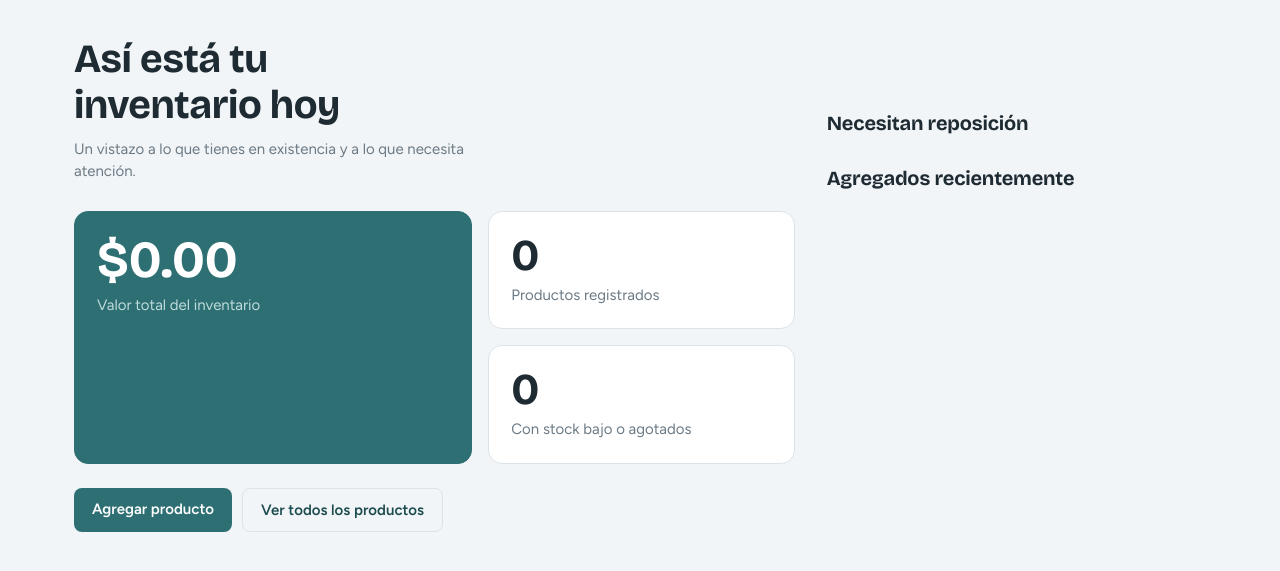
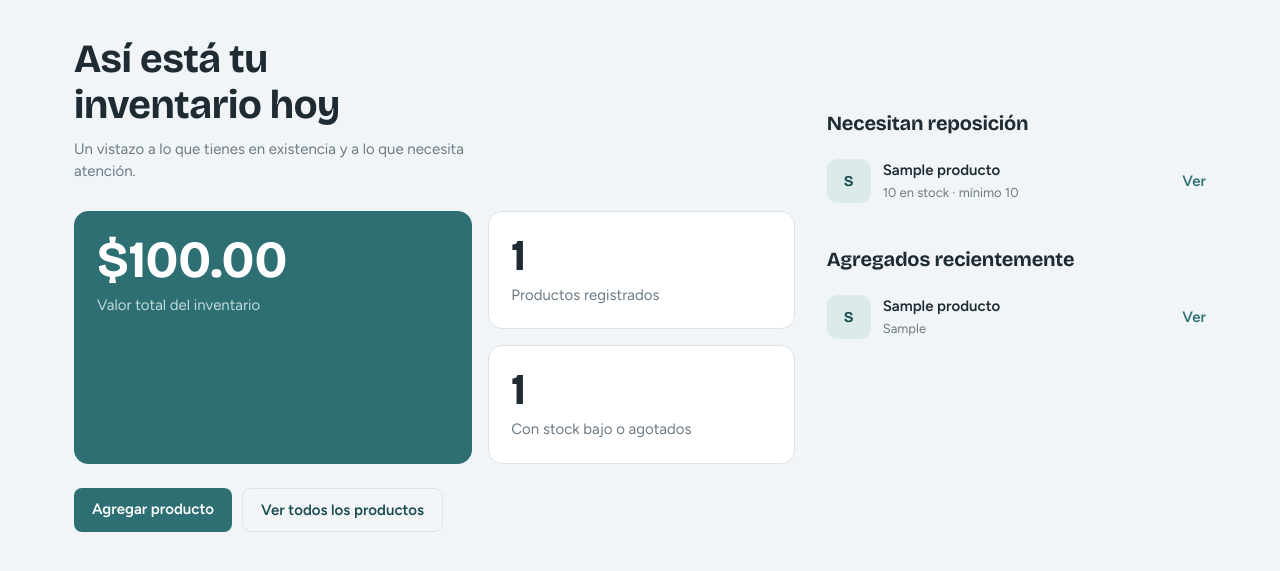
Before and after one commit to axlsnchz/InventarioEdD, a Spring Boot app: page / in a window 1280 px wide. Shown: the part 68-639 px from the top of the page. Run offline with Spring Boot 4, Linux system fonts and the light colour scheme; tables that the repository leaves empty hold one stand-in row (values such as "Sample post").

Commit message:
Agrega controller, service y pantallas conectadas a MySQL

```diff
--- /dev/null
+++ b/src/main/java/mx/edu/utez/inventarioEdD/controller/ProductoController.java
@@ -0,0 +1,43 @@
+package mx.edu.utez.inventarioEdD.controller;
+
+import mx.edu.utez.inventarioEdD.model.Producto;
+import mx.edu.utez.inventarioEdD.service.ProductoService;
+import org.springframework.stereotype.Controller;
+import org.springframework.ui.Model;
+import org.springframework.web.bind.annotation.GetMapping;
+
+import java.util.List;
+
+@Controller
+public class ProductoController {
+
+    private final ProductoService service;
+
+    public ProductoController(ProductoService service) {
+        this.service = service;
+    }
+
+    @GetMapping("/")
+    public String inicio(Model model) {
+        List<Producto> reposicion = service.necesitanReposicion();
+
+        model.addAttribute("valorTotal", service.valorTotalInventario());
+        model.addAttribute("totalProductos", service.listarTodos().size());
+        model.addAttribute("totalBajos", reposicion.size());
+        model.addAttribute("reposicion", reposicion);
+        model.addAttribute("recientes", service.agregadosRecientemente());
+        return "index";
+    }
+    @GetMapping("/productos")
+    public String productos(Model model) {
+        List<Producto> productos = service.listarTodos();
+        model.addAttribute("productos", productos);
+        model.addAttribute("total", productos.size());
+        return "productos";
+    }
+
+    @GetMapping("/productos/nuevo")
+    public String nuevo() {
+        return "formulario";
+    }
+}
--- a/src/main/java/mx/edu/utez/inventarioEdD/model/Producto.java
+++ b/src/main/java/mx/edu/utez/inventarioEdD/model/Producto.java
@@ -71,6 +71,11 @@ public class Producto {
         }
         return "Disponible";
     }
+    public String getClaseEstado() {
+        if (stockActual == null || stockActual == 0) return "out";
+        if (stockActual <= stockMinimo) return "low";
+        return "ok";
+    }
 
     public Double getValorEnInventario() {
         if (precio == null || stockActual == null) return 0.0;
--- a/src/main/resources/templates/index.html
+++ b/src/main/resources/templates/index.html
@@ -5,17 +5,17 @@
     <meta name="viewport" content="width=device-width, initial-scale=1">
     <title>Inventario</title>
     <link href="https://fonts.googleapis.com/css2?family=Bricolage+Grotesque:wght@500;700&family=Figtree:wght@400;500;600&display=swap" rel="stylesheet">
-    <link rel="stylesheet" th:href="@{/styles/styles.css}" href="/styles/styles.css">
+    <link rel="stylesheet" th:href="@{/styles.css}" href="../static/styles.css">
 </head>
 <body>
 
 <header>
     <div class="bar">
-        <a class="brand" href="index.html">Inventario</a>
+        <a class="brand" th:href="@{/}" href="#">Inventario</a>
         <nav>
-            <a class="on" href="index.html">Inicio</a>
-            <a href="productos.html">Productos</a>
-            <a href="formulario.html">Nuevo producto</a>
+            <a class="on" th:href="@{/}" href="#">Inicio</a>
+            <a th:href="@{/productos}" href="#">Productos</a>
+            <a th:href="@{/productos/nuevo}" href="#">Nuevo producto</a>
         </nav>
     </div>
 </header>
@@ -28,35 +28,50 @@
                 <p class="muted lead">Un vistazo a lo que tienes en existencia y a lo que necesita atención.</p>
                 <div class="big">
                     <div class="panel tint">
-                        <div class="num" id="kValor">$0.00</div>
+                        <div class="num" id="kValor"
+                             th:text="'$' + ${#numbers.formatDecimal(valorTotal,1,'COMMA',2,'POINT')}">$0.00</div>
                         <p class="muted" style="margin-top:8px">Valor total del inventario</p>
                     </div>
                     <div class="stack">
                         <div class="panel">
-                            <div class="num" id="kTotal">0</div>
+                            <div class="num" id="kTotal" th:text="${totalProductos}">0</div>
                             <p class="muted" style="margin-top:6px">Productos registrados</p>
                         </div>
                         <div class="panel">
-                            <div class="num" id="kBajo">0</div>
+                            <div class="num" id="kBajo" th:text="${totalBajos}">0</div>
                             <p class="muted" style="margin-top:6px">Con stock bajo o agotados</p>
                         </div>
                     </div>
                 </div>
                 <div class="shortcuts">
-                    <a class="btn" href="formulario.html">Agregar producto</a>
-                    <a class="btn ghost" href="productos.html">Ver todos los productos</a>
+                    <a class="btn" th:href="@{/productos/nuevo}" href="#">Agregar producto</a>
+                    <a class="btn ghost" th:href="@{/productos}" href="#">Ver todos los productos</a>
                 </div>
             </div>
 
             <aside class="side">
                 <h2>Necesitan reposición</h2>
                 <ul class="list" id="listBajo">
-                    <!-- Elementos dinámicos -->
+                    <li th:each="p : ${reposicion}">
+                        <div class="thumb" th:text="${p.inicial}">L</div>
+                        <div class="grow">
+                            <b th:text="${p.nombre}">Producto</b>
+                            <span th:text="${p.stockActual} + ' en stock · mínimo ' + ${p.stockMinimo}">6 en stock</span>
+                        </div>
+                        <a class="link" th:href="@{/productos/{id}(id=${p.id})}" href="#">Ver</a>
+                    </li>
                 </ul>
 
                 <h2 style="margin-top:32px">Agregados recientemente</h2>
                 <ul class="list" id="listReciente">
-                    <!-- Elementos dinámicos -->
+                    <li th:each="p : ${recientes}">
+                        <div class="thumb" th:text="${p.inicial}">M</div>
+                        <div class="grow">
+                            <b th:text="${p.nombre}">Producto</b>
+                            <span th:text="${p.categoria}">Categoría</span>
+                        </div>
+                        <a class="link" th:href="@{/productos/{id}(id=${p.id})}" href="#">Ver</a>
+                    </li>
                 </ul>
             </aside>
         </div>
```
Also changed, not shown: pom.xml (+6 -1 lines), src/main/java/mx/edu/utez/inventarioEdD/service/ProductoService.java (added, +43 -0 lines), src/main/resources/application.properties (+7 -0 lines), src/main/resources/templates/detalle.html (+5 -6 lines), src/main/resources/templates/formulario.html (+5 -6 lines), src/main/resources/templates/productos.html (+22 -11 lines).
